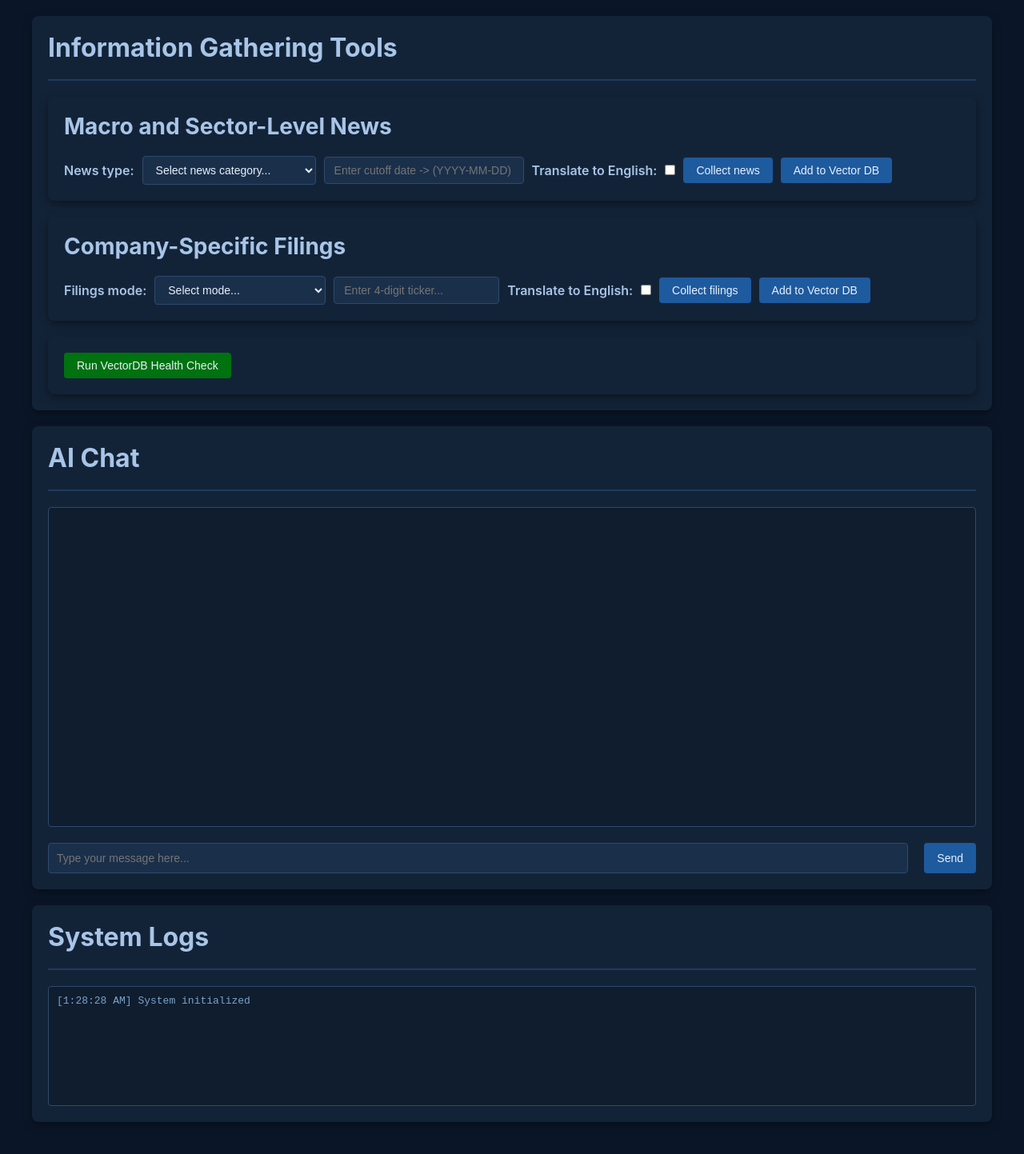
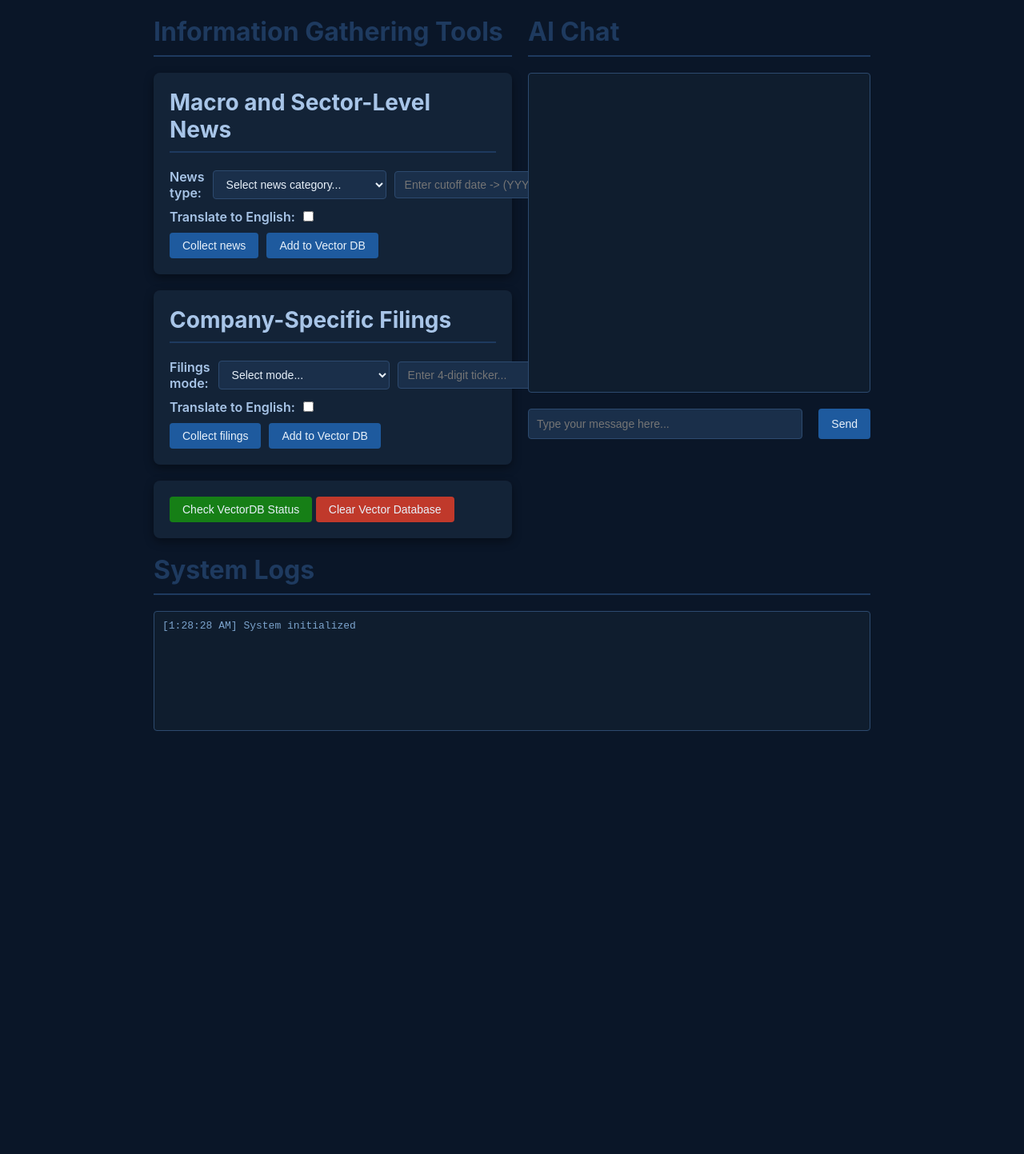
Before and after one commit to Straight8ths/straight8ths.github.io, a Flask app: page / in a window 1280 px wide. Shown: the whole page at 80% size. After the commit the page ends 914 px from the top, so only its background shows below. Run offline with Flask 3, Linux system fonts and the light colour scheme; parts of the project's set-up code (start-up, migrations or seed data) failed here and were passed over.

Commit message:
Added primitive support for AI chat

```diff
--- a/app.py
+++ b/app.py
@@ -21,6 +21,9 @@ from langchain_openai import OpenAIEmbeddings, ChatOpenAI
 from langchain_community.document_loaders import DirectoryLoader
 from langchain_text_splitters import RecursiveCharacterTextSplitter
 from langchain_core.prompts import ChatPromptTemplate
+from langchain_core.messages import HumanMessage, SystemMessage
+from langchain_classic.memory import ConversationBufferMemory
+from langchain_classic.chains import ConversationalRetrievalChain
 import hashlib
 from flask import Flask, jsonify, request, render_template
 from flask_cors import CORS
@@ -81,8 +84,21 @@ credentials = Credentials.from_service_account_info(
 )
 gc = gspread.authorize(credentials)
 
+index_name = "example-index"
+
+if index_name not in pc.list_indexes().names():
+    pc.create_index(
+        name=index_name,
+        dimension=1536,  # OpenAI text-embedding-3-small
+        metric="cosine",
+        spec=ServerlessSpec(
+            cloud="aws",
+            region="us-east-1"
+        )
+    )
+
 index = pc.Index(
-    name="example-index",
+    name=index_name
 )
 
 # Select text splitter, embedding model, and vector store
@@ -100,9 +116,13 @@ vectorstore = PineconeVectorStore(
     embedding=embeddings
 )
 
+memory = ConversationBufferMemory(
+    return_messages=True
+)
+
 llm = ChatOpenAI(
 model="gpt-4o-mini",  # or gpt-4.1 / gpt-4o
-temperature=0)
+temperature=0.2)
 
 ### DOCUMENT INGESTION FUNCTIONS ###
 def ingest_document(path: Path):
@@ -167,7 +187,6 @@ def ingest_directory(folder: str):
 
 def edinet_report_downloader(mode: str, ticker: str = None, translate: bool = False) -> None:
     """Extract recent EDINET filings for companies in our Google Sheet list."""
-    data = request.get_json()
 
     # Core URLs
     portfolio_url = "https://docs.google.com/spreadsheets/d/1oiqGL-ijryNwwpIFhwkimNM24plQOqgSJC-36q08MP4"
@@ -512,7 +531,7 @@ def vectorize_rss_reports():
     clear_rss_reports()
 
 ### QUESTION ANSWERING SETUP ###
-def answer_question(question: str):
+def answer_question_old(question: str):
 
     def format_docs(docs):
         return "\n\n".join(
@@ -544,15 +563,14 @@ def answer_question(question: str):
     )
 
     # 4. Call LLM
-    response = llm.invoke(messages)
+    response = llm(messages)
     return response.content
 
 @app.route('/download_edinet_reports', methods=['GET'])
 def get_edinet_reports():
-    data = request.get_json()
-    mode = data.get("mode", "portfolio")
-    ticker = data.get("ticker", None)
-    translate = data.get("translate", False)
+    mode = request.args.get("mode", "portfolio")
+    ticker = request.args.get("ticker", None)
+    translate = request.args.get("translate", False)
     edinet_report_downloader(mode=mode, ticker=ticker, translate=translate)
     return jsonify({"status": "EDINET reports downloaded."})
 
@@ -594,12 +612,62 @@ def vectorize_rss_reports_route():
     vectors_added = updated_vector_count - initial_vector_count
     return jsonify({"status": "RSS reports vectorized.", "vectors_added": vectors_added})
 
-@app.route('/answer_question', methods=['GET'])
-def answer_question_route():
+@app.route("/chat", methods=["POST"])
+def chat():
     data = request.get_json()
-    question = data.get("question", "")
-    answer = answer_question(question)
-    return jsonify({"answer": answer})
+    user_message = data.get("message", "")
+
+    if not user_message:
+        return jsonify({"error": "No message provided"}), 400
+
+    retriever = vectorstore.as_retriever(
+        search_type="similarity",
+        search_kwargs={"k": 5}    )
+
+    # 1️⃣ Retrieve relevant documents
+    docs = retriever.invoke(user_message)
+    context = "\n\n".join(f"[Source: {doc.metadata.get('source', 'unknown')}]\n{doc.page_content}" for doc in docs)
+
+    # 2️⃣ Build prompt
+    prompt = ChatPromptTemplate.from_messages([
+        (
+            "system",
+            "You are a helpful assistant. Answer the user's question using ONLY the context provided. "
+            "If the answer is not in the context, say 'I don't know.'"
+        ),
+        (
+            "system",
+            "Context:\n{context}"
+        ),
+        (
+            "human",
+            "{question}"
+        )
+    ])
+
+    # 3️⃣ Load conversation history
+    history = memory.load_memory_variables({}).get("history", [])
+
+    # 4️⃣ Build messages
+    messages = prompt.format_messages(
+        context=context,
+        question=user_message
+    )
+
+    # Insert history between system context and current question
+    messages = messages[:2] + history + messages[2:]
+
+    # 5️⃣ Call LLM
+    response = llm.invoke(messages)
+
+    # 6️⃣ Save to memory
+    memory.save_context(
+        {"input": user_message},
+        {"output": response.content}
+    )
+
+    return jsonify({"response": response.content})
+
 
 @app.route("/vector_db_status", methods=["GET"])
 def vector_db_status_route():
@@ -617,6 +685,23 @@ def vector_db_status_route():
             "error": str(e)
         })
 
+@app.route("/clear_vector_db", methods=["POST"])
+def clear_vector_db_route():
+    try:
+        pc.delete_index(name="example-index")
+        pc.create_index(
+            name="example-index",
+            dimension=1536,  # OpenAI text-embedding-3-small
+            metric="cosine",
+            spec=ServerlessSpec(
+                cloud="aws",
+                region="us-east-1"
+            )
+        )
+        return jsonify({"status": "Vector DB cleared."})
+    except Exception as e:
+        return jsonify({"status": "failed", "error": str(e)})
+
 if __name__ == '__main__':
     app.run(debug=True)
 
--- a/static/script.js
+++ b/static/script.js
@@ -81,6 +81,8 @@ function vectorize_rss_reports() {
 
 function download_edinet_reports() {
     const mode = document.getElementById('filingsMode').value;
+    addLog(`Collecting EDINET filings for selected mode: ${mode}`);
+
     const ticker = document.getElementById('tickerbox').value;
     const translate = document.getElementById('filingstranslateCheckbox').checked;
     let url = `/download_edinet_reports?mode=${mode}`;
@@ -104,10 +106,9 @@ function download_edinet_reports() {
     if (translate) {
         url += `&translate=true`;
     }
-    fetch(url, { method: 'POST' })
+    fetch(url, { method: 'GET' })
         .then(response => response.json())
         .then(data => {
-            addLog(`Collecting filings in mode: ${mode}`);
             addLog(`Filings collection complete for mode: ${mode}`);
         })
         .catch(error => {
@@ -122,10 +123,10 @@ function vectorize_edinet_reports() {
         addLog('ERROR: No reports collected to vectorize');
         return;
     }
+    addLog('Starting vectorization of collected reports...');
     fetch(`/vectorize_edinet_reports`, { method: 'GET' })
         .then(response => response.json())
         .then(data => {
-            addLog('Vectorizing collected reports...');
             addLog('Report vectorization complete');
             addLog(`Vectors added: ${data.vectors_added}`);
         })
@@ -134,36 +135,64 @@ function vectorize_edinet_reports() {
         });
 }
 
-function sendMessage() {
-    const input = document.getElementById('chatInput');
-    const message = input.value.trim();
+function appendMessage(role, text) {
+  const chat = document.getElementById("chatWindow");
 
-    if (!message) return;
+  // Create the message container
+  const messageDiv = document.createElement("div");
+  messageDiv.classList.add("message");
 
-    const chatWindow = document.getElementById('chatWindow');
+  // Assign user or AI styling
+  if (role === "user") {
+    messageDiv.classList.add("user-message");
+  } else {
+    messageDiv.classList.add("ai-message");
+  }
 
-    const userMsg = document.createElement('div');
-    userMsg.className = 'message user-message';
-    userMsg.textContent = message;
-    chatWindow.appendChild(userMsg);
+  // Set the message text
+  messageDiv.innerText = text;
 
-    addLog(`User sent message: "${message}"`);
+  // Append to chat window
+  chat.appendChild(messageDiv);
 
-    input.value = '';
-
-    setTimeout(() => {
-        const aiMsg = document.createElement('div');
-        aiMsg.className = 'message ai-message';
-        aiMsg.textContent = 'This is a simulated AI response. Connect to an actual AI API for real responses.';
-        chatWindow.appendChild(aiMsg);
-        chatWindow.scrollTop = chatWindow.scrollHeight;
-        addLog('AI response generated');
-    }, 500);
-
-    chatWindow.scrollTop = chatWindow.scrollHeight;
+  // Scroll to the bottom
+  chat.scrollTop = chat.scrollHeight;
 }
 
-function checkVectorDBHealth() {
+async function sendMessage() {
+  const input = document.getElementById("chatInput");
+  const message = input.value.trim();
+  if (!message) return;
+
+  appendMessage("user", message);
+  input.value = "";
+
+  try {
+    const response = await fetch("/chat", {
+      method: "POST",
+      headers: { "Content-Type": "application/json" },
+      body: JSON.stringify({ message })
+    });
+    addLog(`User: ${message}`);
+
+    const data = await response.json();
+    appendMessage("ai", data.response);
+    addLog(`AI: ${data.response}`);
+  } catch (err) {
+    appendMessage("ai", "Error: Could not reach server.");
+    console.error(err);
+  }
+}
+
+// Enable Enter key to send
+document.getElementById("chatInput").addEventListener("keypress", function(event) {
+  if (event.key === "Enter") {
+    event.preventDefault();
+    sendMessage();
+  }
+});
+
+function checkVectorDBStatus() {
     addLog('VectorDB health check initiated...');
 
     fetch("/vector_db_status", { method: 'GET' })
@@ -184,10 +213,42 @@ function checkVectorDBHealth() {
     return;
 }
 
-document.getElementById('chatInput').addEventListener('keypress', function(e) {
-    if (e.key === 'Enter') {
-        sendMessage();
+function confirmClearVectorDB() {
+    const confirmed = confirm(
+        "WARNING\n\n" +
+        "This will permanently delete ALL vectors from the database.\n\n" +
+        "This action CANNOT be undone.\n\n" +
+        "Are you sure you want to continue?"
+    );
+
+    if (!confirmed) {
+        addLog("Vector DB clear cancelled by user.");
+        return;
     }
+
+    clearVectorDB();
+}
+
+function clearVectorDB() {
+    addLog("Clearing Vector DB...");
+
+    fetch("/clear_vector_db", { method: "POST" })
+        .then(response => response.json())
+        .then(data => {
+            addLog(data.status);
+        })
+        .catch(error => {
+            addLog(`ERROR: Failed to clear Vector DB - ${error}`);
+        });
+}
+
+const input = document.getElementById("chatInput");
+
+input.addEventListener("keypress", function(event) {
+  if (event.key === "Enter") {
+    event.preventDefault(); // prevent form submission / new line
+    sendMessage();
+  }
 });
 
 addLog('System initialized');
--- a/templates/index.html
+++ b/templates/index.html
@@ -17,6 +17,13 @@
             padding: 20px;
         }
 
+        .layout {
+            display: flex;
+            height: flex;
+            width: 70vw;
+            gap: 20px;
+                    }
+
         .container {
             max-width: 1200px;
             margin: 0 auto;
@@ -26,11 +33,22 @@
             padding: 20px;
         }
 
+        .controls {
+            width: 35vw;
+            }
+
+        .chat {
+            width: 35vw;
+            flex: 1;                /* take remaining space */
+            overflow: auto;
+            scrollbar-width: thin;
+            scrollbar-color: #1c2d44 #0a1628;
+            }
+
         .controls-section {
             display: flex;
             gap: 30px;
             margin-bottom: 20px;
-            padding-bottom: 20px;
             border-bottom: 2px solid #1e3a5f;
             flex-wrap: wrap;
         }
@@ -56,6 +74,11 @@
             cursor: pointer;
         }
 
+        .page {
+        display: flex;
+        justify-content: center;   /* centers the layout horizontally */
+        }
+
         button {
             padding: 8px 16px;
             background: #1e5a9e;
@@ -67,9 +90,13 @@
             font-weight: 500;
         }
 
-        .greenbutton {
+        button:hover {
+            background: #2870b8;
+        }
+
+        .greenButton {
             padding: 8px 16px;
-            background: #00720f;
+            background: #167f16;
             color: #e8f1fa;
             border: none;
             border-radius: 4px;
@@ -78,13 +105,26 @@
             font-weight: 500;
         }
 
-        .greenbutton:hover {
-            background: #008912;
+        .greenButton:hover {
+            background: #1a971a;
         }
 
-        button:hover {
-            background: #2870b8;
+
+        .redButton {
+            padding: 8px 16px;
+            background: #c0392b;
+            color: #e8f1fa;
+            border: none;
+            border-radius: 4px;
+            cursor: pointer;
+            font-size: 14px;
+            font-weight: 500;
         }
+
+        .redButton:hover {
+            background: #e74c3c;
+        }
+
 
         .chat-window {
             height: 400px;
@@ -130,7 +170,9 @@
         }
 
         .logs-section {
-            margin-top: 20px;
+            width: 70vw;
+            scrollbar-width: thin;
+            scrollbar-color: #1c2d44 #0a1628;
         }
 
         .logs-label {
@@ -158,12 +200,16 @@
     </style>
 </head>
 <body>
-    <div style="margin-bottom: 20px;" class="container">
-        <h1 style="margin-bottom: 20px; color: #a8c5e8;">Information Gathering Tools</h1>
+    <div class = "page">
+    <div class="layout">
+    <div style="margin-bottom: 20px;" class="controls">
+        <h1 style="margin-bottom: 10px; color: #1e3a5f;">Information Gathering Tools</h1>
         <hr style="border: 1px solid #1e3a5f; margin-bottom: 20px;">
-            <div class="container">
-                <h2 style="margin-bottom: 20px; color: #a8c5e8; font-size: 28px;">Macro and Sector-Level News</h2>
-                    <div class="control-group">
+            <div class="container" style="margin-bottom: 20px;">
+                <h2 style="margin-bottom: 10px; color: #a8c5e8; font-size: 28px;">Macro and Sector-Level News</h2>
+                <hr style="border: 1px solid #1e3a5f; margin-bottom: 20px;">
+                    <div>
+                        <div class="control-group" style="margin-bottom: 10px;">
                             <label for="newsFeeds">News type:</label>
                                 <select id="newsFeeds" name="newsFeeds">
                                     <option value="">Select news category...</option>
@@ -185,19 +231,25 @@
                                         </optgroup>
                                 </select>
                                 <input type="text" id="dateBox" placeholder="Enter cutoff date -> (YYYY-MM-DD)" style="padding: 8px 12px; width: 250px; border: 1px solid #2d4a6f; border-radius: 4px; background: #1a2f4a; color: #e8f1fa; font-size: 14px;">
+                        </div>
+                        <div class="control-group" style="margin-bottom: 10px;">
                                 <label for="newstranslateCheckbox" style="color: #a8c5e8; font-weight: 600;">Translate to English:</label>
                                 <label class="switch">
                                     <input type="checkbox" id="newstranslateCheckbox">
                                     <span class="slider"></span>
                                     </label>
+                        </div>
+                        <div class="control-group">
                         <button onclick="download_rss_reports()">Collect news</button>
                         <button onclick="vectorize_rss_reports()" disabled>Add to Vector DB</button>
                         </div>
                     </div>
-            <div style="height: 20px;"></div>
-            <div class="container">
-                <h2 style="margin-bottom: 20px; color: #a8c5e8; font-size: 28px;">Company-Specific Filings</h2>
-                    <div class="control-group">
+            </div>
+
+            <div class="container" style="margin-bottom: 20px;">
+                <h2 style="margin-bottom: 10px; color: #a8c5e8; font-size: 28px;">Company-Specific Filings</h2>
+                <hr style="border: 1px solid #1e3a5f; margin-bottom: 20px;">
+                    <div class="control-group" style="margin-bottom: 10px;">
                         <label for="filingsMode">Filings mode:</label>
                         <select id="filingsMode">
                             <option value="">Select mode...</option>
@@ -205,24 +257,34 @@
                             <option value="name_and_comps">Single name & competitors</option>
                         </select>
                         <input type="text" id="tickerbox" placeholder="Enter 4-digit ticker..." disabled style="padding: 8px 12px; border: 1px solid #2d4a6f; border-radius: 4px; background: #1a2f4a; color: #e8f1fa; font-size: 14px;">
+                        </div>
+                        <div class="control-group" style="margin-bottom: 10px;">
                         <label for="filingstranslateCheckbox" style="color: #a8c5e8; font-weight: 600;">Translate to English:</label>
                             <label class="switch">
                                 <input type="checkbox" id="filingstranslateCheckbox">
                                 <span class="slider"></span>
                                 </label>
+                        </div>
+                        <div class="control-group">
                         <button onclick="download_edinet_reports()">Collect filings</button>
                         <button onclick="vectorize_edinet_reports()" disabled>Add to Vector DB</button>
                         </div>
                     </div>
-            <div style="height: 20px;"></div>
+
+
             <div class="container">
-                <button class="greenbutton" onclick="checkVectorDBHealth()">Run VectorDB Health Check</button>
+                <button class="greenButton" onclick="checkVectorDBStatus()">Check VectorDB Status</button>
+                <button
+                    id="clearVectorDBBtn"
+                    onclick="confirmClearVectorDB()"
+                    class="redButton"
+                >Clear Vector Database
+                </button>
             </div>
     </div>
-
-    <div style="margin-bottom: 20px;" class="container">
+    <div style="margin-bottom: 20px;" class="chat">
         <div class="chat-section">
-            <h1 style="margin-bottom: 20px; color: #a8c5e8;">AI Chat</h1>
+            <h1 style="margin-bottom: 10px; color: #1e3a5f;">AI Chat</h1>
             <hr style="border: 1px solid #1e3a5f; margin-bottom: 20px;">
             <div class="chat-window" id="chatWindow"></div>
             <div class="chat-input-section">
@@ -231,11 +293,15 @@
             </div>
         </div>
     </div>
+</div>
+</div>
 
-    <div style="margin-bottom: 20px;" class="container">
-        <h1 style="margin-bottom: 20px; color: #a8c5e8;">System Logs</h1>
+<div class="page">
+    <div style="margin-bottom: 20px;" class="logs-section">
+        <h1 style="margin-bottom: 10px; color: #1e3a5f;">System Logs</h1>
         <hr style="border: 1px solid #1e3a5f; margin-bottom: 20px;">
         <div class="logs-box" id="logsBox"></div>
+    </div>
 </div>
     <script src="/static/script.js"></script>
 </body>
```
Also changed, not shown: 5 other files. Lines whose indentation alone changed are shown as unchanged.
